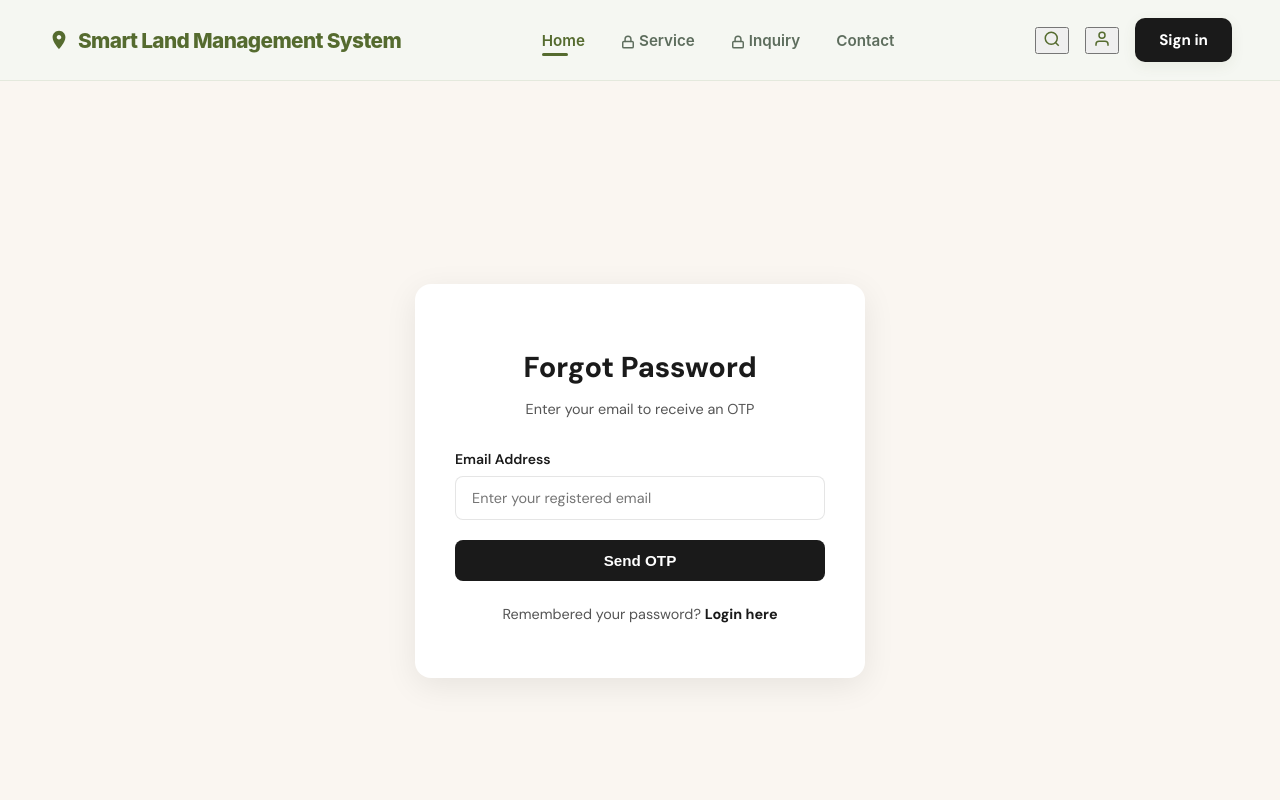
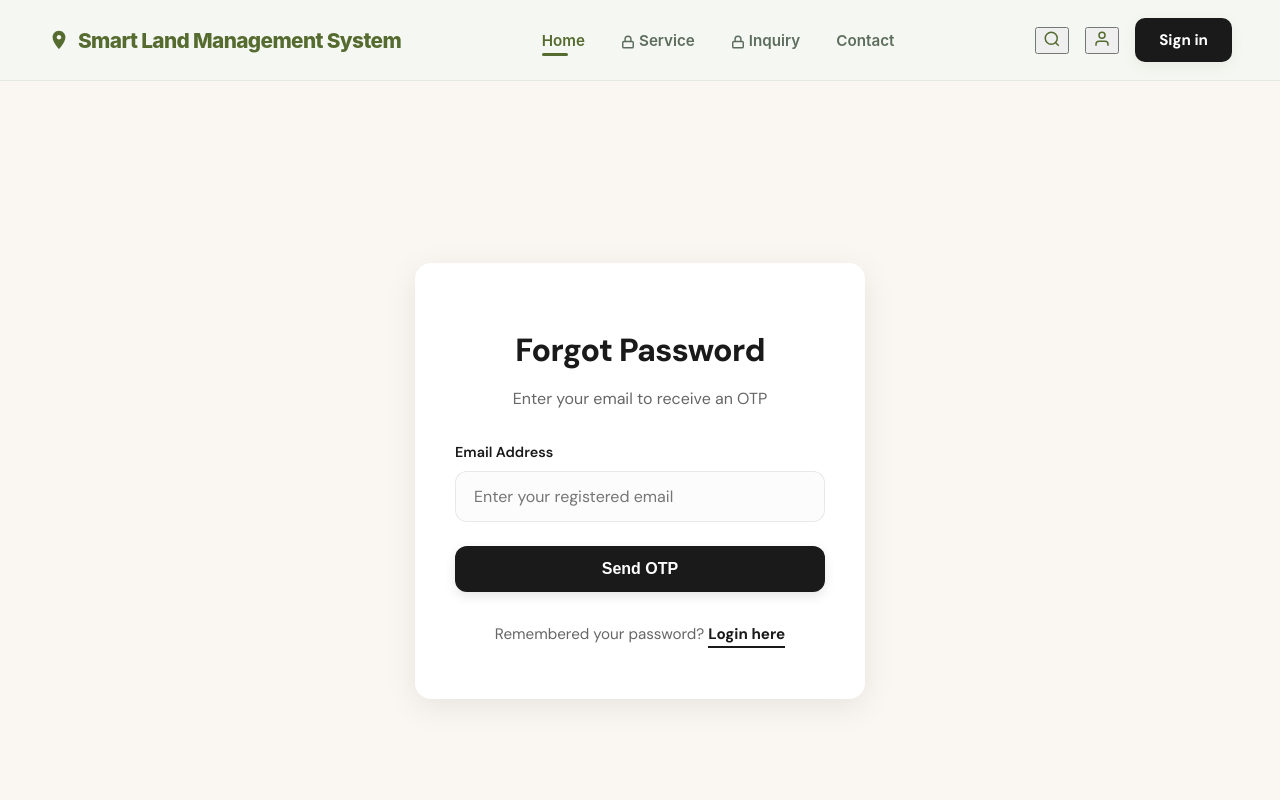
Before and after one commit to Chirath-Achintha/smart-land-management, a React (Vite) app in the folder frontend/: page /forgot-password in a window 1280 px wide. Shown: the top 800 px of the page. Built offline with nearby package versions, Linux system fonts and the light colour scheme; no server answers.

Commit message:
integrate forgot password flow with OTP email support

```diff
--- a/frontend/src/pages/auth/ForgotPassword.jsx
+++ b/frontend/src/pages/auth/ForgotPassword.jsx
@@ -77,17 +77,17 @@ const ForgotPassword = () => {
 };
 
 const styles = {
-    title: { textAlign: 'center', marginBottom: '10px', fontSize: '1.8rem', fontWeight: '800', color: '#1A1A1A' },
-    subtitle: { textAlign: 'center', color: '#555', marginBottom: '32px', fontSize: '0.9rem' },
-    error: { color: '#d32f2f', backgroundColor: '#fdecea', border: '1px solid #d32f2f', borderRadius: '8px', padding: '10px 14px', marginBottom: '16px', fontSize: '0.875rem' },
-    success: { color: '#2e7d32', backgroundColor: '#e8f5e9', border: '1px solid #a5d6a7', borderRadius: '8px', padding: '10px 14px', marginBottom: '16px', fontSize: '0.875rem' },
+    title: { textAlign: 'center', marginBottom: '8px', fontSize: '2rem', fontWeight: '800', color: '#1A1A1A', letterSpacing: '-0.02em' },
+    subtitle: { textAlign: 'center', color: '#666', marginBottom: '32px', fontSize: '1rem', lineHeight: '1.5' },
+    error: { color: '#d32f2f', backgroundColor: '#fdecea', border: '1px solid rgba(211, 47, 47, 0.2)', borderRadius: '12px', padding: '12px 16px', marginBottom: '24px', fontSize: '0.875rem', fontWeight: '500' },
+    success: { color: '#2e7d32', backgroundColor: '#e8f5e9', border: '1px solid rgba(46, 125, 50, 0.2)', borderRadius: '12px', padding: '12px 16px', marginBottom: '24px', fontSize: '0.875rem', fontWeight: '500' },
     form: { display: 'flex', flexDirection: 'column' },
-    formGroup: { marginBottom: '20px', display: 'flex', flexDirection: 'column' },
-    label: { fontSize: '0.875rem', fontWeight: '600', color: '#1A1A1A', marginBottom: '8px' },
-    input: { padding: '12px 16px', border: '1px solid rgba(0,0,0,0.1)', borderRadius: '8px', fontSize: '0.9rem', fontFamily: 'inherit', outline: 'none', transition: 'border-color 0.2s' },
-    button: { padding: '12px', backgroundColor: '#1A1A1A', color: '#fff', border: 'none', borderRadius: '8px', cursor: 'pointer', width: '100%', fontSize: '0.95rem', fontWeight: '600', transition: 'background 0.2s' },
-    footerText: { textAlign: 'center', marginTop: '24px', fontSize: '0.9rem', color: '#555' },
-    footerLink: { color: '#1A1A1A', fontWeight: '700', textDecoration: 'none', cursor: 'pointer' }
+    formGroup: { marginBottom: '24px', display: 'flex', flexDirection: 'column' },
+    label: { fontSize: '0.9rem', fontWeight: '600', color: '#1A1A1A', marginBottom: '10px' },
+    input: { padding: '14px 18px', border: '1.5px solid rgba(0,0,0,0.08)', borderRadius: '12px', fontSize: '1rem', fontFamily: 'inherit', outline: 'none', transition: 'all 0.2s cubic-bezier(0.4, 0, 0.2, 1)', backgroundColor: '#fcfcfc' },
+    button: { padding: '14px', backgroundColor: '#1A1A1A', color: '#fff', border: 'none', borderRadius: '12px', cursor: 'pointer', width: '100%', fontSize: '1rem', fontWeight: '600', transition: 'all 0.2s', boxShadow: '0 4px 12px rgba(0,0,0,0.1)' },
+    footerText: { textAlign: 'center', marginTop: '32px', fontSize: '0.95rem', color: '#666' },
+    footerLink: { color: '#1A1A1A', fontWeight: '700', textDecoration: 'none', cursor: 'pointer', borderBottom: '2px solid #1A1A1A', paddingBottom: '2px' }
 };
 
 export default ForgotPassword;
--- a/frontend/src/pages/auth/Login.jsx
+++ b/frontend/src/pages/auth/Login.jsx
@@ -110,19 +110,19 @@ const Login = () => {
 };
 
 const styles = {
-    title: { textAlign: 'center', marginBottom: '10px', fontSize: '1.8rem', fontWeight: '800', color: '#1A1A1A' },
-    subtitle: { textAlign: 'center', color: '#555', marginBottom: '32px', fontSize: '0.9rem' },
-    infoBox: { backgroundColor: '#E8F5E9', color: '#2E7D32', border: '1px solid #A5D6A7', borderRadius: '12px', padding: '12px 16px', marginBottom: '24px', fontSize: '0.9rem', textAlign: 'center', fontWeight: '600' },
-    error: { color: '#d32f2f', backgroundColor: '#fdecea', border: '1px solid #d32f2f', borderRadius: '8px', padding: '10px 14px', marginBottom: '16px', fontSize: '0.875rem' },
+    title: { textAlign: 'center', marginBottom: '8px', fontSize: '2rem', fontWeight: '800', color: '#1A1A1A', letterSpacing: '-0.02em' },
+    subtitle: { textAlign: 'center', color: '#666', marginBottom: '32px', fontSize: '1rem', lineHeight: '1.5' },
+    infoBox: { backgroundColor: '#E8F5E9', color: '#2E7D32', border: '1px solid rgba(46, 125, 50, 0.2)', borderRadius: '12px', padding: '12px 16px', marginBottom: '24px', fontSize: '0.9rem', textAlign: 'center', fontWeight: '600' },
+    error: { color: '#d32f2f', backgroundColor: '#fdecea', border: '1px solid rgba(211, 47, 47, 0.2)', borderRadius: '12px', padding: '12px 16px', marginBottom: '24px', fontSize: '0.875rem', fontWeight: '500' },
     form: { display: 'flex', flexDirection: 'column' },
-    formGroup: { marginBottom: '20px', display: 'flex', flexDirection: 'column' },
-    label: { fontSize: '0.875rem', fontWeight: '600', color: '#1A1A1A', marginBottom: '8px' },
-    input: { padding: '12px 16px', border: '1px solid rgba(0,0,0,0.1)', borderRadius: '8px', fontSize: '0.9rem', fontFamily: 'inherit', outline: 'none', transition: 'border-color 0.2s' },
+    formGroup: { marginBottom: '24px', display: 'flex', flexDirection: 'column' },
+    label: { fontSize: '0.9rem', fontWeight: '600', color: '#1A1A1A', marginBottom: '10px' },
+    input: { padding: '14px 18px', border: '1.5px solid rgba(0,0,0,0.08)', borderRadius: '12px', fontSize: '1rem', fontFamily: 'inherit', outline: 'none', transition: 'all 0.2s cubic-bezier(0.4, 0, 0.2, 1)', backgroundColor: '#fcfcfc' },
     forgotPassWrapper: { textAlign: 'right', marginBottom: '24px' },
-    forgotLink: { fontSize: '0.85rem', color: '#555', textDecoration: 'none', fontWeight: '500' },
-    button: { padding: '12px', backgroundColor: '#1A1A1A', color: '#fff', border: 'none', borderRadius: '8px', cursor: 'pointer', width: '100%', fontSize: '0.95rem', fontWeight: '600', transition: 'background 0.2s' },
-    footerText: { textAlign: 'center', marginTop: '24px', fontSize: '0.9rem', color: '#555' },
-    footerLink: { color: '#1A1A1A', fontWeight: '700', textDecoration: 'none' }
+    forgotLink: { fontSize: '0.85rem', color: '#666', textDecoration: 'none', fontWeight: '600', transition: 'color 0.2s' },
+    button: { padding: '14px', backgroundColor: '#1A1A1A', color: '#fff', border: 'none', borderRadius: '12px', cursor: 'pointer', width: '100%', fontSize: '1rem', fontWeight: '600', transition: 'all 0.2s', boxShadow: '0 4px 12px rgba(0,0,0,0.1)' },
+    footerText: { textAlign: 'center', marginTop: '32px', fontSize: '0.95rem', color: '#666' },
+    footerLink: { color: '#1A1A1A', fontWeight: '700', textDecoration: 'none', borderBottom: '2px solid #1A1A1A', paddingBottom: '2px' }
 };
 
 export default Login;
--- a/frontend/src/pages/auth/ResetPassword.jsx
+++ b/frontend/src/pages/auth/ResetPassword.jsx
@@ -108,15 +108,15 @@ const ResetPassword = () => {
 };
 
 const styles = {
-    title: { textAlign: 'center', marginBottom: '10px', fontSize: '1.8rem', fontWeight: '800', color: '#1A1A1A' },
-    subtitle: { textAlign: 'center', color: '#555', marginBottom: '32px', fontSize: '0.9rem' },
-    error: { color: '#d32f2f', backgroundColor: '#fdecea', border: '1px solid #d32f2f', borderRadius: '8px', padding: '10px 14px', marginBottom: '16px', fontSize: '0.875rem' },
-    success: { color: '#2e7d32', backgroundColor: '#e8f5e9', border: '1px solid #a5d6a7', borderRadius: '8px', padding: '10px 14px', marginBottom: '16px', fontSize: '0.875rem' },
+    title: { textAlign: 'center', marginBottom: '8px', fontSize: '2rem', fontWeight: '800', color: '#1A1A1A', letterSpacing: '-0.02em' },
+    subtitle: { textAlign: 'center', color: '#666', marginBottom: '32px', fontSize: '1rem', lineHeight: '1.5' },
+    error: { color: '#d32f2f', backgroundColor: '#fdecea', border: '1px solid rgba(211, 47, 47, 0.2)', borderRadius: '12px', padding: '12px 16px', marginBottom: '24px', fontSize: '0.875rem', fontWeight: '500' },
+    success: { color: '#2e7d32', backgroundColor: '#e8f5e9', border: '1px solid rgba(46, 125, 50, 0.2)', borderRadius: '12px', padding: '12px 16px', marginBottom: '24px', fontSize: '0.875rem', fontWeight: '500' },
     form: { display: 'flex', flexDirection: 'column' },
-    formGroup: { marginBottom: '20px', display: 'flex', flexDirection: 'column' },
-    label: { fontSize: '0.875rem', fontWeight: '600', color: '#1A1A1A', marginBottom: '8px' },
-    input: { padding: '12px 16px', border: '1px solid rgba(0,0,0,0.1)', borderRadius: '8px', fontFamily: 'inherit', outline: 'none', transition: 'border-color 0.2s' },
-    button: { padding: '12px', backgroundColor: '#1A1A1A', color: '#fff', border: 'none', borderRadius: '8px', cursor: 'pointer', width: '100%', fontSize: '0.95rem', fontWeight: '600', transition: 'background 0.2s' }
+    formGroup: { marginBottom: '24px', display: 'flex', flexDirection: 'column' },
+    label: { fontSize: '0.9rem', fontWeight: '600', color: '#1A1A1A', marginBottom: '10px' },
+    input: { padding: '14px 18px', border: '1.5px solid rgba(0,0,0,0.08)', borderRadius: '12px', fontSize: '1rem', fontFamily: 'inherit', outline: 'none', transition: 'all 0.2s cubic-bezier(0.4, 0, 0.2, 1)', backgroundColor: '#fcfcfc' },
+    button: { padding: '14px', backgroundColor: '#1A1A1A', color: '#fff', border: 'none', borderRadius: '12px', cursor: 'pointer', width: '100%', fontSize: '1rem', fontWeight: '600', transition: 'all 0.2s', boxShadow: '0 4px 12px rgba(0,0,0,0.1)' }
 };
 
 export default ResetPassword;
--- a/frontend/src/pages/auth/VerifyOtp.jsx
+++ b/frontend/src/pages/auth/VerifyOtp.jsx
@@ -18,6 +18,30 @@ const VerifyOtp = () => {
             navigate('/forgot-password');
         }
     }, [email, navigate]);
+
+    const handleResendOtp = async () => {
+        setError('');
+        setMsg('');
+        setLoading(true);
+        try {
+            const res = await fetch(`${API_BASE_URL}/auth/forgot-password`, {
+                method: 'POST',
+                headers: { 'Content-Type': 'application/json' },
+                body: JSON.stringify({ email })
+            });
+
+            const data = await res.json();
+            if (!res.ok) {
+                setError(data.detail || 'Failed to resend OTP.');
+            } else {
+                setMsg(data.message);
+            }
+        } catch (err) {
+            setError('Server error.');
+        } finally {
+            setLoading(false);
+        }
+    };
 
     const handleSubmit = async (e) => {
         e.preventDefault();
@@ -81,24 +105,26 @@ const VerifyOtp = () => {
             </form>
 
             <p style={styles.footerText}>
-                Didn't receive the email? <span onClick={() => navigate('/forgot-password')} style={styles.footerLink}>Try again</span>
+                Didn't receive the email? <span onClick={handleResendOtp} style={styles.footerLink} disabled={loading}>Resend OTP</span>
+                <br /><br />
+                <span onClick={() => navigate('/forgot-password')} style={{...styles.footerLink, fontSize: '0.8rem', color: '#888'}}>Change Email</span>
             </p>
         </div>
     );
 };
 
 const styles = {
-    title: { textAlign: 'center', marginBottom: '10px', fontSize: '1.8rem', fontWeight: '800', color: '#1A1A1A' },
-    subtitle: { textAlign: 'center', color: '#555', marginBottom: '32px', fontSize: '0.9rem' },
-    error: { color: '#d32f2f', backgroundColor: '#fdecea', border: '1px solid #d32f2f', borderRadius: '8px', padding: '10px 14px', marginBottom: '16px', fontSize: '0.875rem' },
-    success: { color: '#2e7d32', backgroundColor: '#e8f5e9', border: '1px solid #a5d6a7', borderRadius: '8px', padding: '10px 14px', marginBottom: '16px', fontSize: '0.875rem' },
+    title: { textAlign: 'center', marginBottom: '8px', fontSize: '2rem', fontWeight: '800', color: '#1A1A1A', letterSpacing: '-0.02em' },
+    subtitle: { textAlign: 'center', color: '#666', marginBottom: '32px', fontSize: '1rem', lineHeight: '1.5' },
+    error: { color: '#d32f2f', backgroundColor: '#fdecea', border: '1px solid rgba(211, 47, 47, 0.2)', borderRadius: '12px', padding: '12px 16px', marginBottom: '24px', fontSize: '0.875rem', fontWeight: '500' },
+    success: { color: '#2e7d32', backgroundColor: '#e8f5e9', border: '1px solid rgba(46, 125, 50, 0.2)', borderRadius: '12px', padding: '12px 16px', marginBottom: '24px', fontSize: '0.875rem', fontWeight: '500' },
     form: { display: 'flex', flexDirection: 'column' },
-    formGroup: { marginBottom: '20px', display: 'flex', flexDirection: 'column' },
-    label: { fontSize: '0.875rem', fontWeight: '600', color: '#1A1A1A', marginBottom: '8px', textAlign: 'center' },
-    input: { padding: '12px 16px', border: '1px solid rgba(0,0,0,0.1)', borderRadius: '8px', fontFamily: 'inherit', outline: 'none', transition: 'border-color 0.2s' },
-    button: { padding: '12px', backgroundColor: '#1A1A1A', color: '#fff', border: 'none', borderRadius: '8px', cursor: 'pointer', width: '100%', fontSize: '0.95rem', fontWeight: '600', transition: 'background 0.2s' },
-    footerText: { textAlign: 'center', marginTop: '24px', fontSize: '0.9rem', color: '#555' },
-    footerLink: { color: '#1A1A1A', fontWeight: '700', textDecoration: 'none', cursor: 'pointer' }
+    formGroup: { marginBottom: '24px', display: 'flex', flexDirection: 'column' },
+    label: { fontSize: '0.9rem', fontWeight: '600', color: '#1A1A1A', marginBottom: '10px', textAlign: 'center' },
+    input: { padding: '16px', border: '1.5px solid rgba(0,0,0,0.08)', borderRadius: '12px', fontFamily: 'inherit', outline: 'none', transition: 'all 0.2s cubic-bezier(0.4, 0, 0.2, 1)', backgroundColor: '#fcfcfc', textAlign: 'center', letterSpacing: '8px', fontSize: '1.5rem', fontWeight: '700' },
+    button: { padding: '14px', backgroundColor: '#1A1A1A', color: '#fff', border: 'none', borderRadius: '12px', cursor: 'pointer', width: '100%', fontSize: '1rem', fontWeight: '600', transition: 'all 0.2s', boxShadow: '0 4px 12px rgba(0,0,0,0.1)' },
+    footerText: { textAlign: 'center', marginTop: '32px', fontSize: '0.95rem', color: '#666' },
+    footerLink: { color: '#1A1A1A', fontWeight: '700', textDecoration: 'none', cursor: 'pointer', borderBottom: '2px solid #1A1A1A', paddingBottom: '2px' }
 };
 
 export default VerifyOtp;
```
Also changed, not shown: 2 other files (tests, documents, lock files or other folders).
